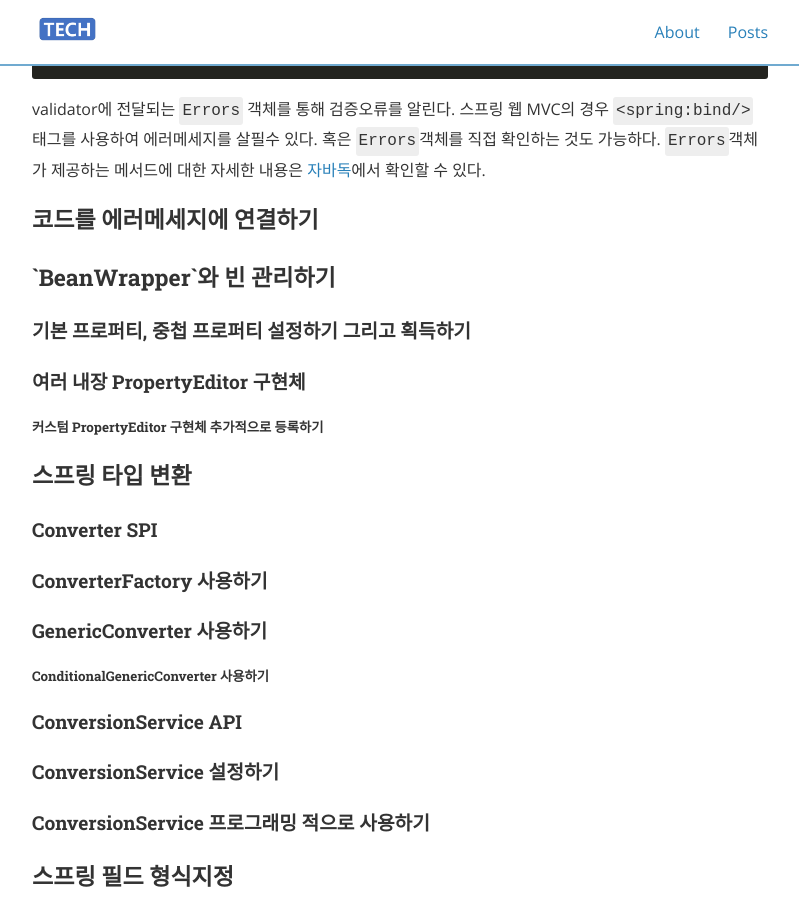
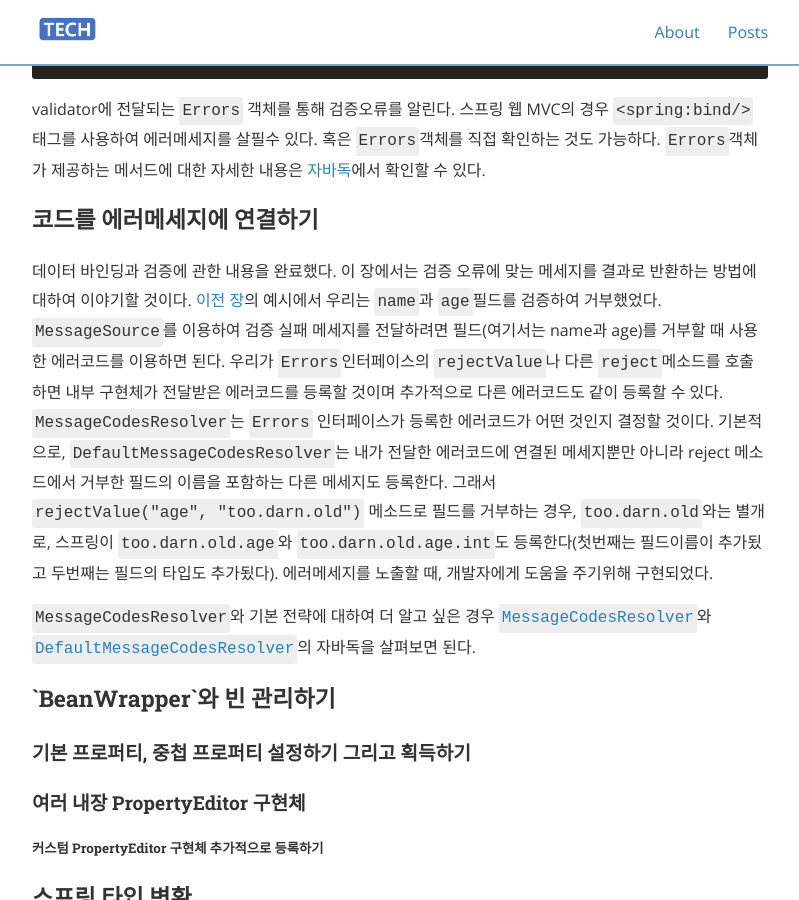
Before and after one commit to e406hsy/e406hsy.github.io, a Jekyll site: the page built from _posts/2021-11-07-Spring_Reference_Core_3_validation.md, in a window 1280 px wide and 900 px high, scrolled down 4919 px. Shown: the whole window, without its empty margins (240-1039 px from the left). Built offline with Jekyll 4.4.1, drawn with Linux system fonts in a browser that asks for light colours; nearby versions of some CDN libraries; comment, search, counter and statistics services are not loaded; some of the changed text lies outside the part shown.

Commit message:
add: add contents

```diff
--- a/_posts/2021-11-07-Spring_Reference_Core_3_validation.md
+++ b/_posts/2021-11-07-Spring_Reference_Core_3_validation.md
@@ -163,7 +163,15 @@ public class CustomerValidator implements Validator {
 validator에 전달되는 `Errors` 객체를 통해 검증오류를 알린다. 스프링 웹 MVC의 경우 `<spring:bind/>` 태그를 사용하여 에러메세지를 살필수 있다. 혹은 `Errors`객체를 직접 확인하는 것도 가능하다. `Errors`객체가 제공하는 메서드에 대한 자세한 내용은 [자바독](https://docs.spring.io/spring-framework/docs/5.2.6.RELEASE/javadoc-api/org/springframeworkvalidation/Errors.html)에서 확인할 수 있다.
 
 <h3 id="validation-conversion">코드를 에러메세지에 연결하기</h3>
+
+데이터 바인딩과 검증에 관한 내용을 완료했다. 이 장에서는 검증 오류에 맞는 메세지를 결과로 반환하는 방법에 대하여 이야기할 것이다. [이전 장](#validator)의 예시에서 우리는 `name`과 `age`필드를 검증하여 거부했었다. `MessageSource`를 이용하여 검증 실패 메세지를 전달하려면 필드(여기서는 name과 age)를 거부할 때 사용한 에러코드를 이용하면 된다. 우리가 `Errors`인터페이스의 `rejectValue`나 다른 `reject`메소드를 호출하면 내부 구현체가 전달받은 에러코드를 등록할 것이며 추가적으로 다른 에러코드도 같이 등록할 수 있다. `MessageCodesResolver`는 `Errors` 인터페이스가 등록한 에러코드가 어떤 것인지 결정할 것이다. 기본적으로, `DefaultMessageCodesResolver`는 내가 전달한 에러코드에 연결된 메세지뿐만 아니라 reject 메소드에서 거부한 필드의 이름을 포함하는 다른 메세지도 등록한다. 그래서 `rejectValue("age", "too.darn.old")` 메소드로 필드를 거부하는 경우, `too.darn.old`와는 별개로, 스프링이 `too.darn.old.age`와 `too.darn.old.age.int`도 등록한다(첫번째는 필드이름이 추가됬고 두번째는 필드의 타입도 추가됬다). 에러메세지를 노출할 때, 개발자에게 도움을 주기위해 구현되었다.
+
+`MessageCodesResolver`와 기본 전략에 대하여 더 알고 싶은 경우 [`MessageCodesResolver`](https://docs.spring.io/spring-framework/docs/5.2.6.RELEASE/javadoc-api/org/springframework/validation/MessageCodesResolver.html)와 [`DefaultMessageCodesResolver`](https://docs.spring.io/spring-framework/docs/5.2.6.RELEASE/javadoc-api/org/springframework/validation/DefaultMessageCodesResolver.html)의 자바독을 살펴보면 된다.
+
 <h3 id="beans-beans">`BeanWrapper`와 빈 관리하기</h3>
+
+
+
 <h4 id="beans-beans-conventions">기본 프로퍼티, 중첩 프로퍼티 설정하기 그리고 획득하기</h4>
 <h4 id="beans-beans-conversion">여러 내장 PropertyEditor 구현체</h4>
 <h5 id="beans-beans-conversion-customeditor-registration">커스텀 PropertyEditor 구현체 추가적으로 등록하기</h5>
```
Also changed, not shown: other parts of _posts/2021-11-07-Spring_Reference_Core_3_validation.md (+1 -1 lines).
